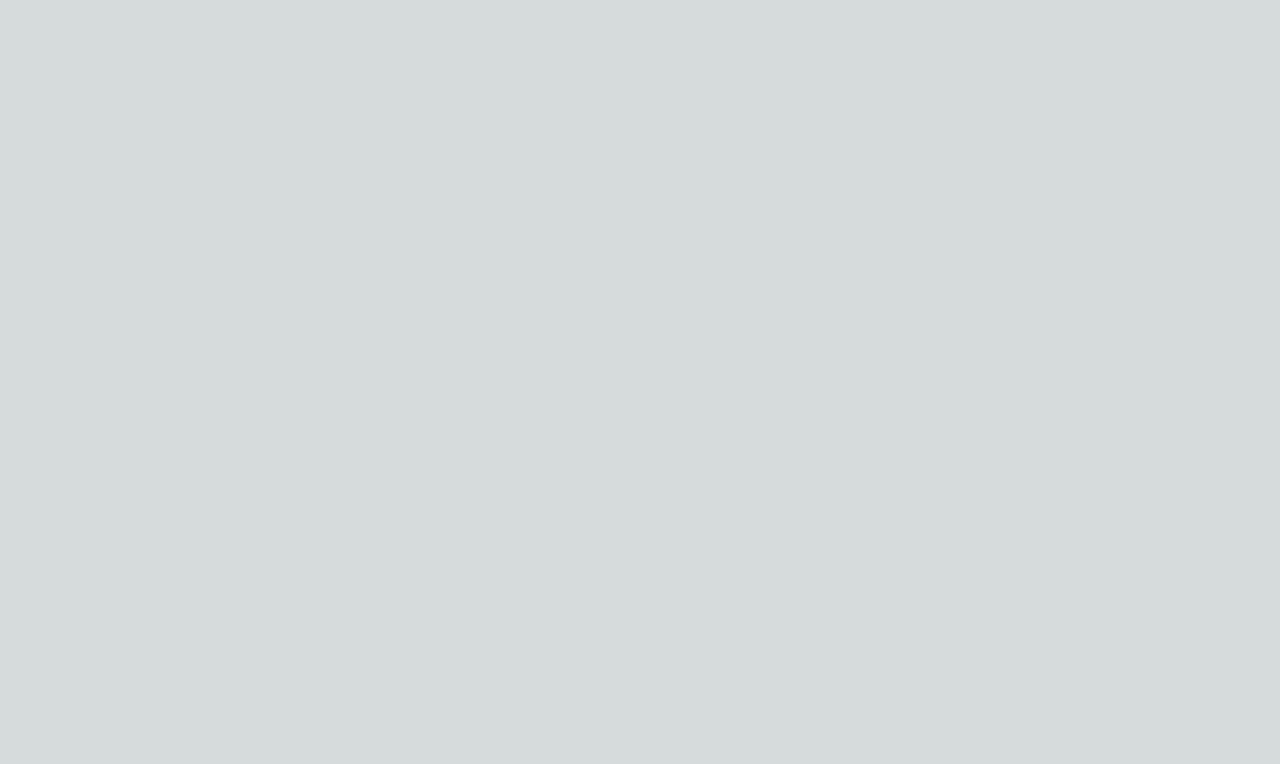
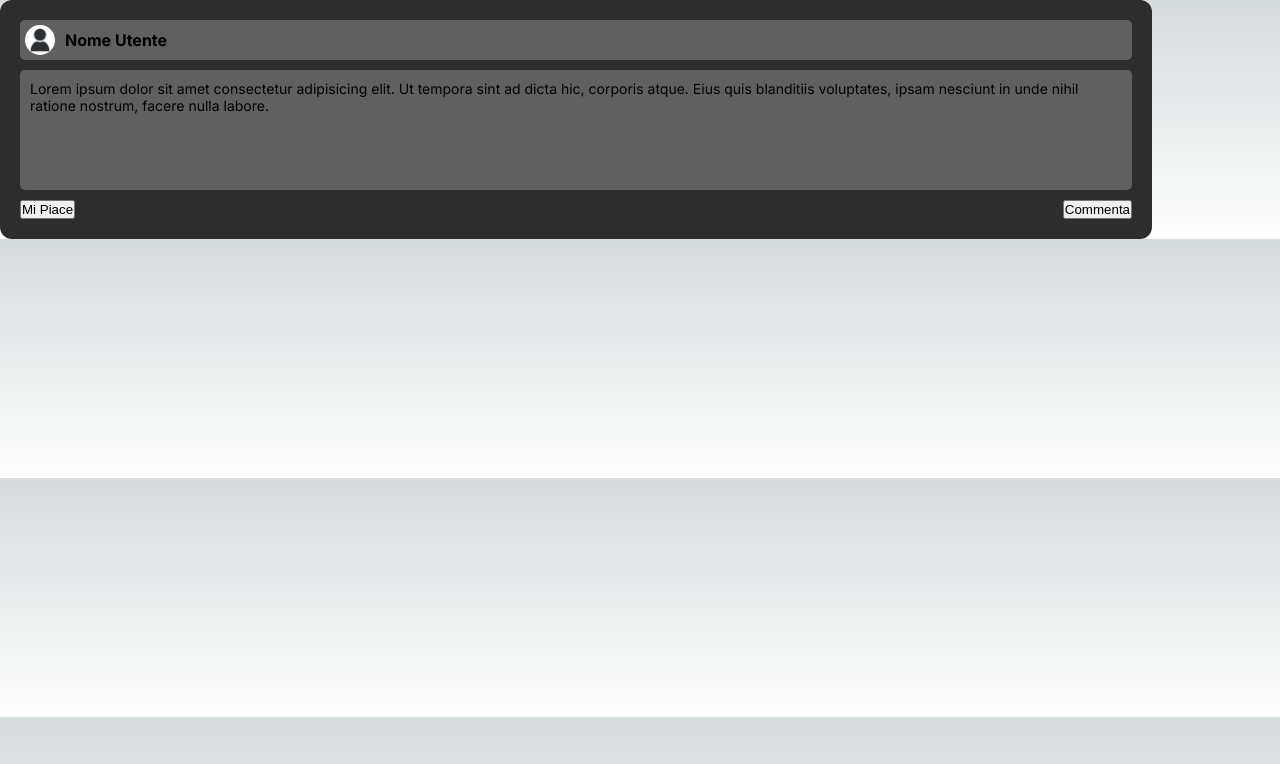
Before and after one commit to cecco25/react-social-network, a Next.js app: page / in a window 1280 px wide. Shown: the top 764 px of the page. Built offline with nearby package versions, Linux system fonts and the light colour scheme.

Commit message:
Creato Componente Post

```diff
--- a/src/app/page.js
+++ b/src/app/page.js
@@ -1,8 +1,9 @@
+import Post from "@/components/Post/Post";
 
 export default function Home() {
   return (
     <main>
-
+      <Post />
     </main>
   );
 }
--- /dev/null
+++ b/src/components/Post/Post.js
@@ -0,0 +1,22 @@
+import './post-style.css';
+import Image from 'next/image';
+
+export default function Post() {
+    return (
+        <div className='post-bg'>
+            <div className='user-info'>
+                <Image src={"/assets/user-pic.jpeg"} width={30} height={30} alt='user pic' />
+                <span>Nome Utente</span>
+            </div>
+            <div className='post-text'>
+                <p>
+                    Lorem ipsum dolor sit amet consectetur adipisicing elit. Ut tempora sint ad dicta hic, corporis atque. Eius quis blanditiis voluptates, ipsam nesciunt in unde nihil ratione nostrum, facere nulla labore.
+                </p>
+            </div>
+            <div className='post-actions'>
+                <button>Mi Piace</button>
+                <button>Commenta</button>
+            </div>
+        </div>
+    );
+}
--- /dev/null
+++ b/src/components/Post/post-style.css
@@ -0,0 +1,43 @@
+.post-bg {
+    background-color: #2D2D2D;
+    padding: 20px;
+    width: 90%;
+
+    border-radius: 12px;
+    display: flex;
+    flex-direction: column;
+    gap: 10px;
+}
+
+.user-info {
+    background-color: #606060;
+    border-radius: 5px;
+    display: flex;
+    align-items: center;
+    padding-left: 10px;
+    gap: 10px;
+    padding: 5px;
+    font-weight: bold;
+}
+
+.user-info img {
+    border-radius: 50%;
+}
+
+.post-text {
+    background-color: #606060;
+    padding: 10px;
+    border-radius: 5px;
+    height: 120px;
+    font-size: 14px;
+    flex-wrap: wrap;
+    overflow-y: auto;
+}
+
+.post-actions {
+    display: flex;
+    align-items: center;
+    justify-content: space-between;
+    flex-wrap: wrap;
+    gap: 10px;
+}
```
Also changed, not shown: public/assets/user-pic.jpeg (added).
